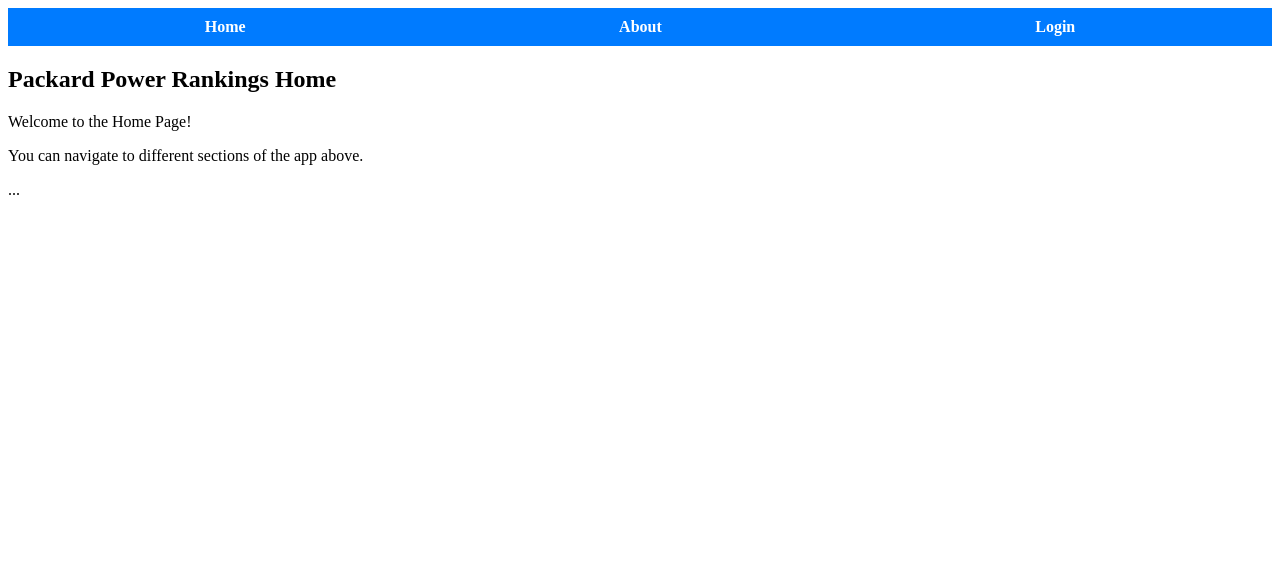
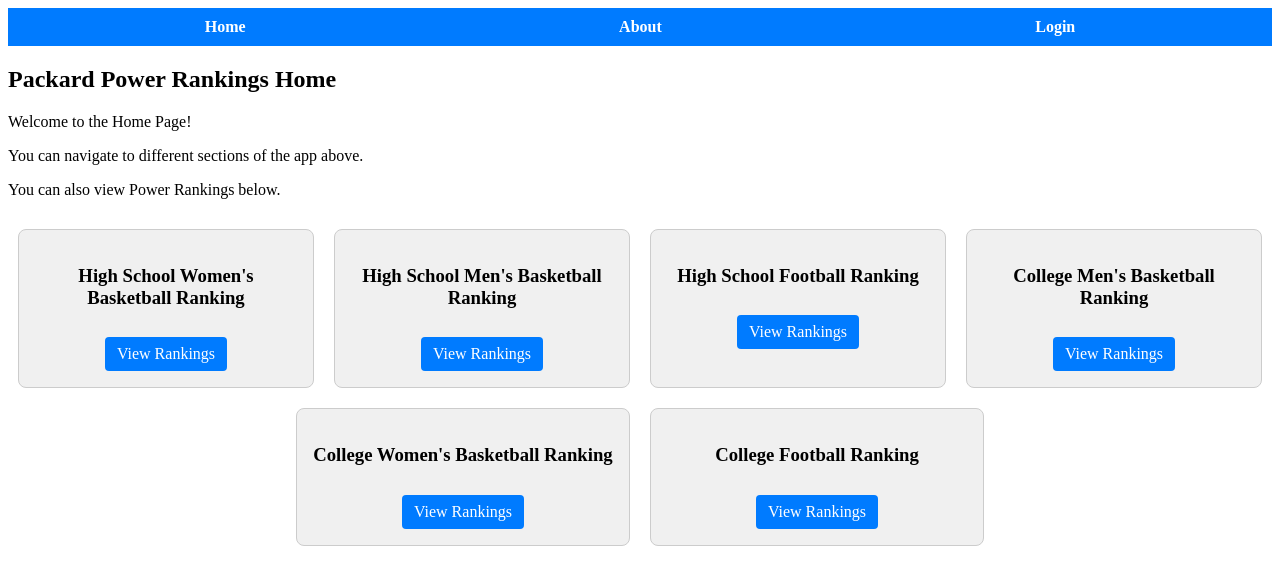
Before and after one commit to Packard-Power-Rankings/ppr, a React (Create React App) app in the folder frontend/: page / in a window 1280 px wide. Shown: the top 584 px of the page. Built offline with nearby package versions, Linux system fonts and the light colour scheme.

Commit message:
added_features

```diff
--- a/frontend/src/App.js
+++ b/frontend/src/App.js
@@ -11,7 +11,7 @@ import AdminPage from './components/AdminPage';
 import './Nav.css';
 
 const App = () => {
-    const [isLoggedIn, setIsLoggedIn] = useState(false)
+    const [isLoggedIn, setIsLoggedIn] = useState(false);
 
     // Handle login
     const handleLogin = (status) => {
@@ -28,6 +28,7 @@ const App = () => {
             <nav>
                 <Link to="/">Home</Link>
                 <Link to="/about">About</Link>
+                {isLoggedIn && <Link to="/admin">Admin</Link>}
                 {isLoggedIn ? (
                     <button onClick={handleLogout}>Logout</button>
                 ) : (
@@ -38,7 +39,7 @@ const App = () => {
                 <Route path="/" element={<Home />} />
                 <Route path="/admin" element={isLoggedIn ? <AdminPage /> : <Login onLogin={handleLogin} />} />
                 <Route path="/about" element={<About />} />
-                <Route path='/login' element={<Login onLogin={handleLogin} />} />
+                <Route path="/login" element={<Login onLogin={handleLogin} />} />
             </Routes>
         </Router>
     );
--- a/frontend/src/components/AdminPage.js
+++ b/frontend/src/components/AdminPage.js
@@ -1,17 +1,41 @@
-// src/components/AdminPage.js
-import React from 'react';
-import SportForm from './SportForm'; // Import the SportForm component
+import React, { useState } from 'react';
+import SportForm from './SportForm';
+import UploadForm from './UploadForm';  // Import the UploadForm component
 
 const AdminPage = () => {
+    const [showUploadForm, setShowUploadForm] = useState(false);
+    const [sportData, setSportData] = useState({
+        sportType: '',
+        gender: '',
+        level: ''
+    });
+
+    // Function to handle SportForm submission
+    const handleSportFormSubmit = (data) => {
+        console.log('SportForm submitted with:', data);
+        setSportData(data); // Save the data to pass to the UploadForm
+        setShowUploadForm(true); // Show the UploadForm after SportForm is submitted
+    };
+
     return (
         <div>
-            <h1>Admin Page</h1>
+            <h1>Packard Power Rankings Admin Page</h1>
+            <h2>Upload New Sports Data</h2>
 
-            {/* Include the SportForm component here */}
-            <h2>Upload New Sports Data</h2>
-            <SportForm />
-
-            {/* You can remove the sports data table */}
+            {/* Conditionally render SportForm or UploadForm based on showUploadForm state */}
+            {!showUploadForm ? (
+                <SportForm onSubmit={handleSportFormSubmit} />
+            ) : (
+                <>
+                    {/* Display a header for the CSV upload section */}
+                    <h3>Upload CSV for {sportData.sportType} - {sportData.gender} - {sportData.level}</h3>
+                    <UploadForm
+                        initialSportType={sportData.sportType}
+                        initialGender={sportData.gender}
+                        initialLevel={sportData.level}
+                    />
+                </>
+            )}
         </div>
     );
 };
--- /dev/null
+++ b/frontend/src/components/Home.css
@@ -0,0 +1,13 @@
+/* src/Home.css */
+.ranking-tiles {
+    display: flex;
+    flex-wrap: wrap;
+    justify-content: center; /* Center tiles horizontally */
+    margin-top: 20px;
+}
+
+.ranking-tile {
+    flex: 1 1 200px; /* Adjusts tile size */
+    max-width: 300px; /* Max width for each tile */
+    margin: 10px; /* Space between tiles */
+}
--- a/frontend/src/components/Home.js
+++ b/frontend/src/components/Home.js
@@ -1,19 +1,25 @@
 // src/components/Home.js
 import React from 'react';
+import { Link } from 'react-router-dom';
+import RankingTile from './RankingTile'; // Import the RankingTile component
+import './Home.css'; // Create a CSS file for Home page styles
 
 const Home = () => {
     return (
         <div>
             <h2>Packard Power Rankings Home</h2>
-            <p>
-                Welcome to the Home Page!
-            </p>
-            <p>
-                You can navigate to different sections of the app above.
-            </p>
-            <p>
-                ...
-            </p>
+            <p>Welcome to the Home Page!</p>
+            <p>You can navigate to different sections of the app above.</p>
+            <p>You can also view Power Rankings below.</p>
+
+            <div className="ranking-tiles">
+                <RankingTile title="High School Women's Basketball Ranking" link="/womens-basketball-ranking" />
+                <RankingTile title="High School Men's Basketball Ranking" link="/mens-basketball-ranking" />
+                <RankingTile title="High School Football Ranking" link="/hs-football-ranking" />
+                <RankingTile title="College Men's Basketball Ranking" link="/mens-college-basketball-ranking" />
+                <RankingTile title="College Women's Basketball Ranking" link="/womens-college-basketball-ranking" />
+                <RankingTile title="College Football Ranking" link="/college-football-ranking" />
+            </div>
         </div>
     );
 };
--- /dev/null
+++ b/frontend/src/components/RankingTile.css
@@ -0,0 +1,29 @@
+/* src/RankingTile.css */
+.ranking-tile {
+    background-color: #f0f0f0;
+    border: 1px solid #ccc;
+    border-radius: 8px;
+    padding: 16px;
+    margin: 10px;
+    text-align: center;
+    transition: transform 0.2s;
+    cursor: pointer;
+}
+
+.ranking-tile:hover {
+    transform: scale(1.05);
+}
+
+.tile-link {
+    display: inline-block;
+    margin-top: 10px;
+    padding: 8px 12px;
+    background-color: #007bff;
+    color: white;
+    border-radius: 4px;
+    text-decoration: none;
+}
+
+.tile-link:hover {
+    background-color: #0056b3;
+}
--- /dev/null
+++ b/frontend/src/components/RankingTile.js
@@ -0,0 +1,14 @@
+// src/components/RankingTile.js
+import React from 'react';
+import './RankingTile.css'; // Create a CSS file for styling
+
+const RankingTile = ({ title, link }) => {
+    return (
+        <div className="ranking-tile">
+            <h3>{title}</h3>
+            <a href={link} className="tile-link">View Rankings</a>
+        </div>
+    );
+};
+
+export default RankingTile;
--- a/frontend/src/components/SportForm.js
+++ b/frontend/src/components/SportForm.js
@@ -1,20 +1,26 @@
 // src/components/SportForm.js
-import React, { useState } from 'react';
+import React, { useState, useEffect } from 'react';
 
-const SportForm = () => {
-    const [sportType, setSportType] = useState('');
-    const [gender, setGender] = useState('');
-    const [level, setLevel] = useState('');
+const SportForm = ({ onSubmit, initialSportType = '', initialGender = '', initialLevel = '' }) => {
+    const [sportType, setSportType] = useState(initialSportType);
+    const [gender, setGender] = useState(initialGender);
+    const [level, setLevel] = useState(initialLevel);
+
+    // Update state when props change
+    useEffect(() => {
+        setSportType(initialSportType);
+        setGender(initialGender);
+        setLevel(initialLevel);
+    }, [initialSportType, initialGender, initialLevel]);
 
     const handleSubmit = (e) => {
         e.preventDefault();
-        console.log({
-            sportType,
-            gender,
-            level,
-        });
-        // Here, you can implement the logic to handle the data
-        // or send it to the backend when you're ready.
+        // Make sure we call onSubmit only if it is passed as a prop
+        if (typeof onSubmit === 'function') {
+            onSubmit({ sportType, gender, level });
+        } else {
+            console.error('onSubmit is not a function');
+        }
     };
 
     return (
@@ -29,7 +35,6 @@ const SportForm = () => {
                     <option value="">Select a sport type</option>
                     <option value="football">Football</option>
                     <option value="basketball">Basketball</option>
-                    {/* Add more options as needed */}
                 </select>
             </div>
 
--- a/frontend/src/components/UploadForm.js
+++ b/frontend/src/components/UploadForm.js
@@ -1,26 +1,22 @@
-// src/components/UploadForm.js
 import React, { useState } from 'react';
 
-const UploadForm = () => {
+const UploadForm = ({ initialSportType, initialGender, initialLevel }) => {
     const [file, setFile] = useState(null);
-    const [sportType, setSportType] = useState('');
-    const [gender, setGender] = useState('');
-    const [level, setLevel] = useState('');
 
     const handleSubmit = async (e) => {
         e.preventDefault();
         const formData = new FormData();
         formData.append('csv_file', file);
-        formData.append('input', JSON.stringify({ sport_type: sportType, gender, level }));
+        formData.append('input', JSON.stringify({
+            sport_type: initialSportType,
+            gender: initialGender,
+            level: initialLevel
+        }));
 
         try {
             const response = await fetch('http://localhost:8000/admin/', {
                 method: 'POST',
                 body: formData,
-                headers: {
-                    'Accept': 'application/json',
-                    'Content-Type': 'application/json',
-                },
             });
 
             const data = await response.json();
@@ -31,6 +27,7 @@ const UploadForm = () => {
     };
 
     return (
+        <div>
             <form onSubmit={handleSubmit}>
                 <input
                     type="file"
@@ -38,29 +35,9 @@ const UploadForm = () => {
                     accept=".csv"
                     required
                 />
-            <input
-                type="text"
-                placeholder="Sport Type"
-                value={sportType}
-                onChange={(e) => setSportType(e.target.value)}
-                required
-            />
-            <input
-                type="text"
-                placeholder="Gender"
-                value={gender}
-                onChange={(e) => setGender(e.target.value)}
-                required
-            />
-            <input
-                type="text"
-                placeholder="Level"
-                value={level}
-                onChange={(e) => setLevel(e.target.value)}
-                required
-            />
                 <button type="submit">Upload</button>
             </form>
+        </div>
     );
 };
 
```
Lines whose indentation alone changed are shown as unchanged.
